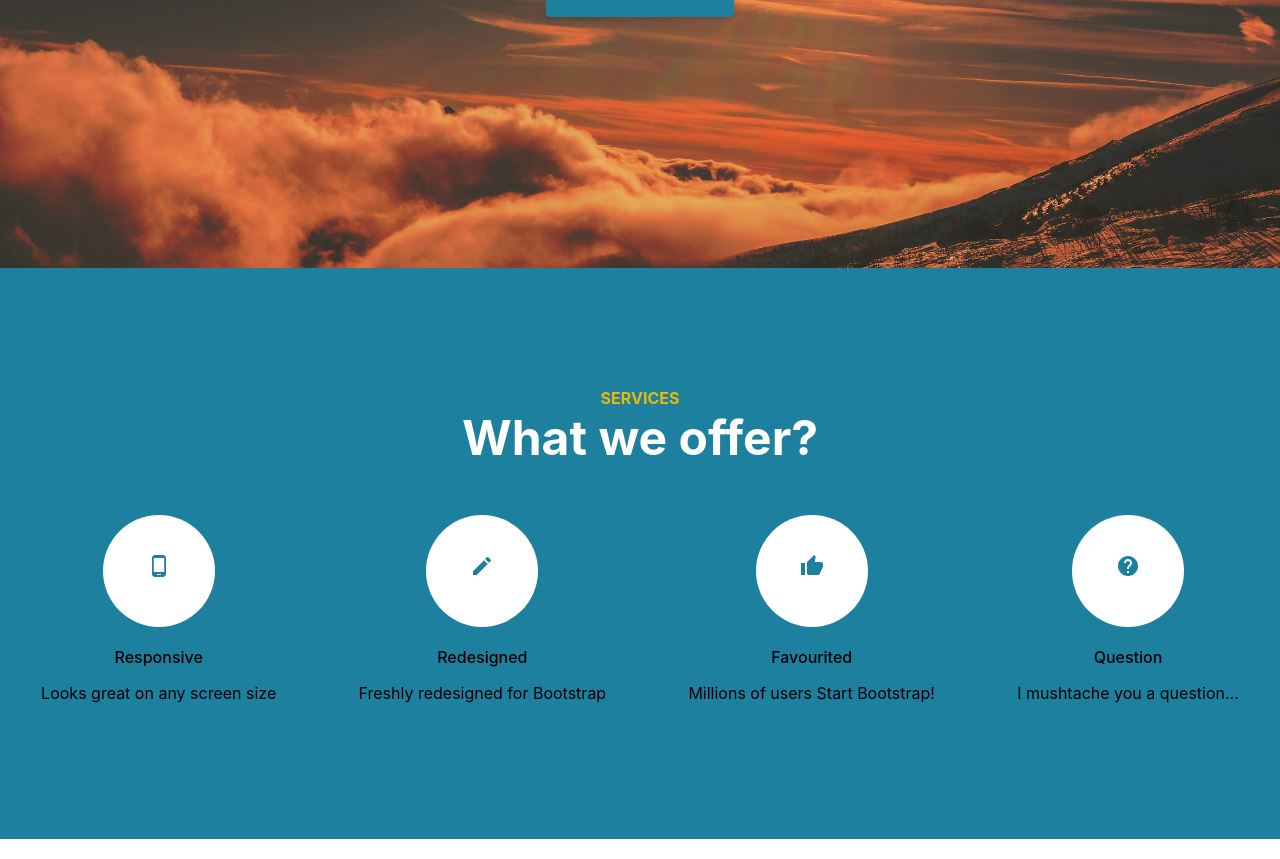
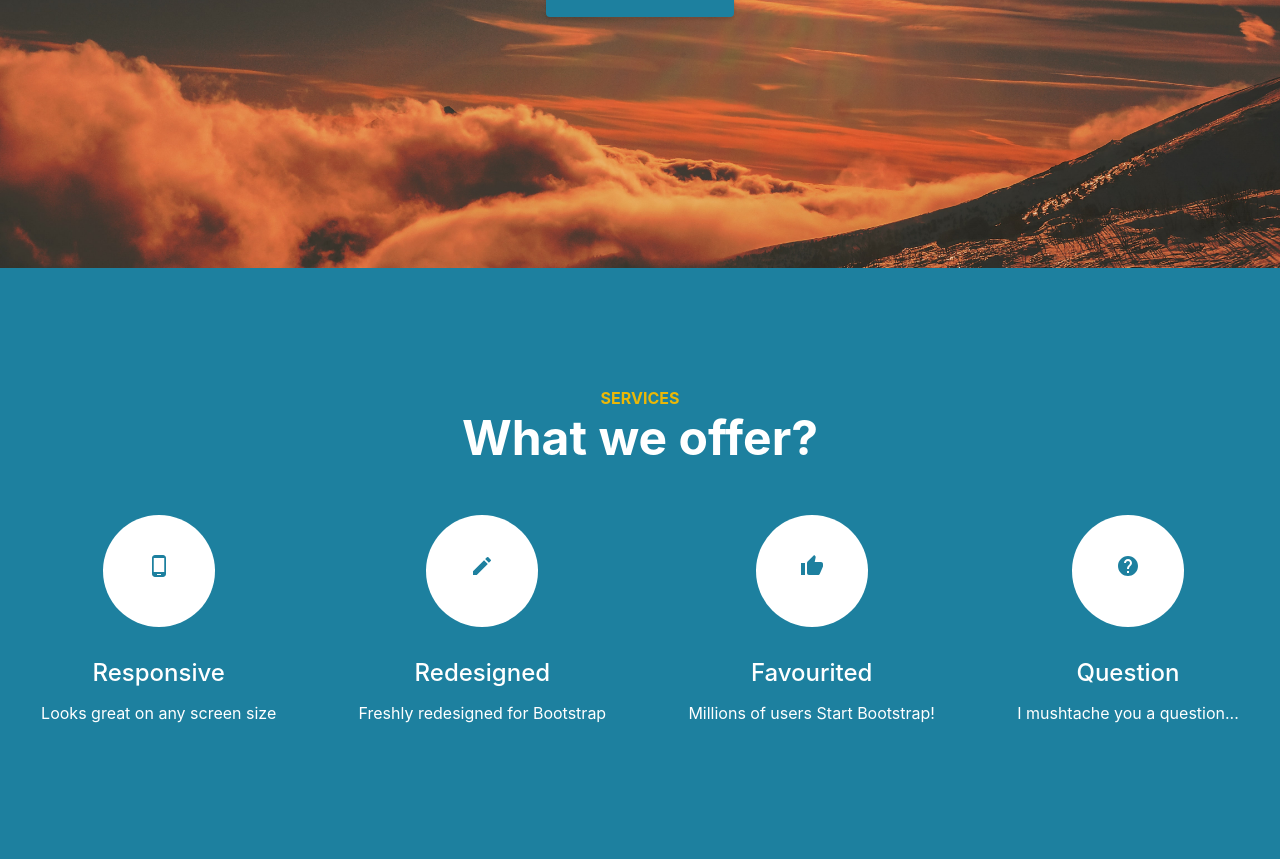
Before and after one commit to abdulhanan5643/Portfolio-in-react.js, a React (Create React App) app: page / in a window 1280 px wide. Shown: the part 448-1307 px from the top of the page. Built offline with nearby package versions, Linux system fonts and the light colour scheme.

Commit message:
services part 4

```diff
--- a/src/css/Services.css
+++ b/src/css/Services.css
@@ -31,6 +31,13 @@
     font-weight: 500;
     line-height: 1.2;
     color: inherit;
+    font-size: 24px;
+    color: white;
+}
+
+.services>.row p {
+    font-size: 16px;
+    color: white;
 }
 
 .services>.row span {
```
